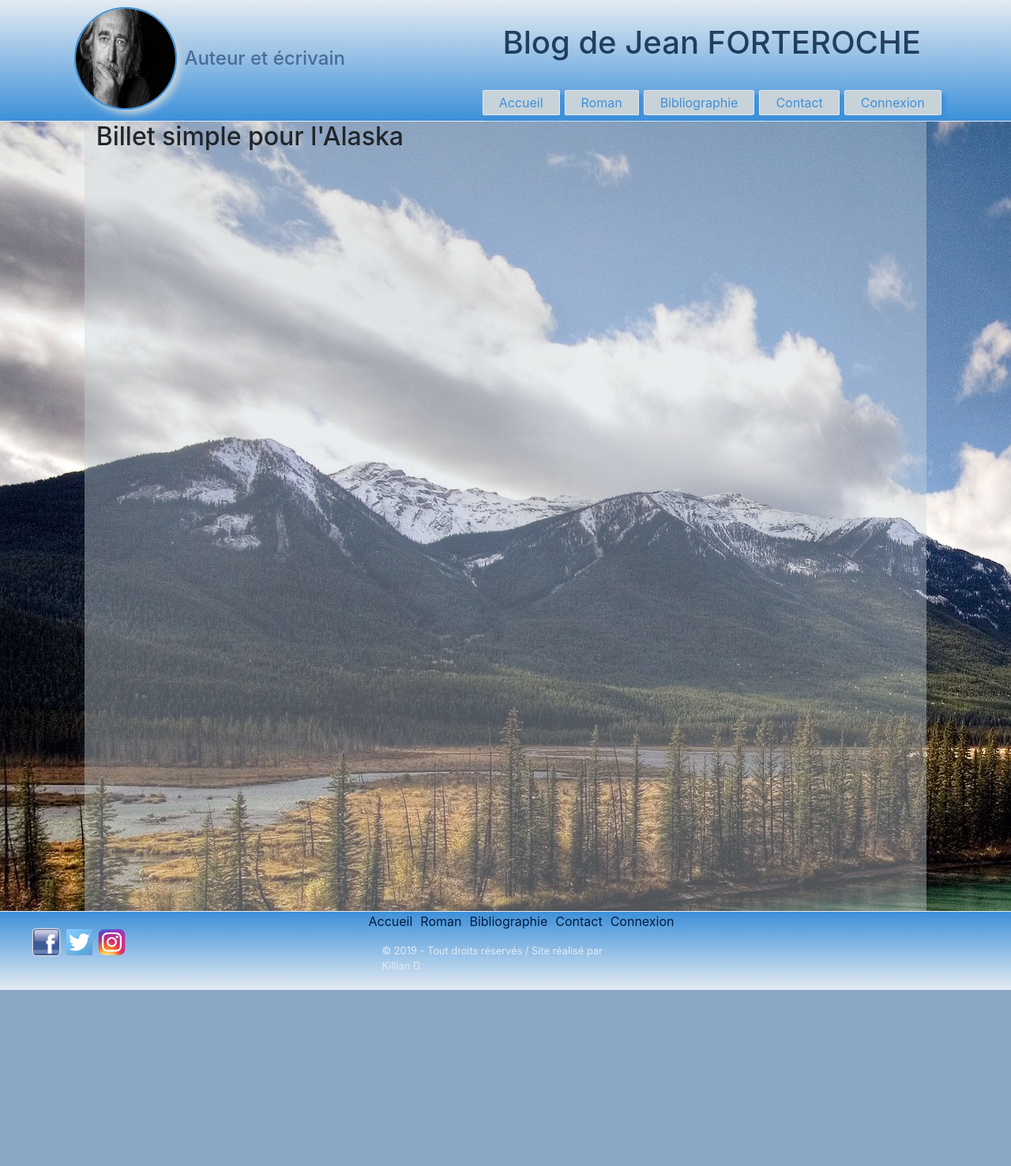
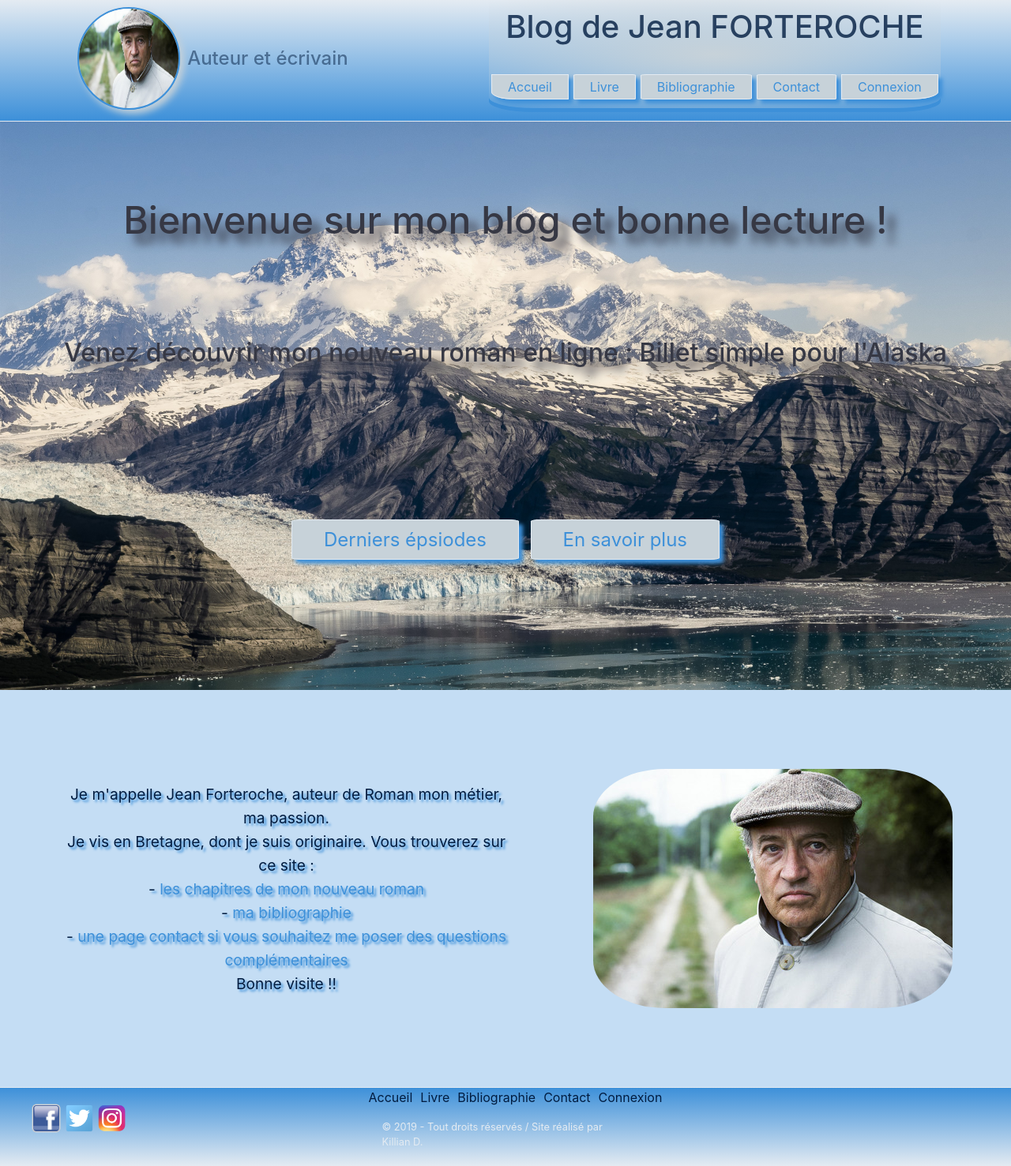
Before and after one commit to darmezik/BlogDeJeanFORTEROCHE, a PHP site: page /BlogDeJeanFORTEROCHE/ in a window 1280 px wide. Shown: the whole page at 79% size. Before the commit the page ends 1254 px from the top, so only its background shows below. Run offline with PHP 8.4, Linux system fonts and the light colour scheme.

Commit message:
add contents home

```diff
--- a/controller/UserController.php
+++ b/controller/UserController.php
@@ -1,15 +1,15 @@
 <?php
-require_once('model/Model.php');
+require_once('model/PostManager.php');
 class UserController
 {
     public function printHome()
     {
-        require('view/viewAccueil.php');
+        require('view/viewHome.php');
     }
 
-    public function printRoman()
+    public function printBook()
     {
-        require('view/viewRoman.php');
+        require('view/viewBook.php');
     }
 
     public function printBibliographie()
--- a/index.php
+++ b/index.php
@@ -14,9 +14,9 @@ try
         {
             $UserController->printHome();
         }
-        elseif($_GET['action'] == 'roman')
+        elseif($_GET['action'] == 'book')
         {
-            $UserController->printRoman();
+            $UserController->printBook();
         }
         elseif($_GET['action'] == 'bibliographie')
         {
--- a/public/css/style.css
+++ b/public/css/style.css
@@ -35,11 +35,18 @@ h4
     margin: 9px;
 }
 
+header #auteur + div
+{
+    height: 137px;
+    border-radius: 0% 0% 10% 10%;
+    background: radial-gradient(ellipse, #C7D2D9, transparent);
+    box-shadow: 0px 5px #3D90D9;
+}
+
 header div h1
 {
+    margin-top: 10px;
     text-align: center;
-    margin: 0;
-    margin-top: 30px;
     color: #011C40;
     opacity: 0.8;
 }
@@ -73,6 +80,16 @@ header nav ul li a:hover
     color: #011C40;
     box-shadow: 2px 2px 2px #C7D2D9;
     text-decoration: none;
+}
+
+#defaultLeft
+{
+    border-radius: 0% 0% 0% 30%;
+}
+
+#defaultRight
+{
+    border-radius: 0% 0% 30% 0%;
 }
                     /* Pied de page (footer) */
 footer
@@ -126,18 +143,106 @@ footer p
     margin-right: auto;
     color: #E4EBF2;
 }
-                    /* Fond des pages */
-.blocPage
+                  /* Page Accueil */
+#headerHome h2
 {
-    background-image: url("../images/fondEcran.jpg");
-    width: 100%;
-    height: 1000px;
+    font-size: 3em;
+    margin-bottom: 120px;
 }
 
-.container
+#headerHome h3
 {
-    background-color: rgba(199, 210, 217, 0.4);
-    height: 1000px;
-    width: 100%;
+    font-size: 2em;
+    margin-bottom: 200px;
 }
-                    /* Page Accueil */
+
+#headerHome h2, #headerHome h3
+{
+    color: #363844;
+    text-shadow: 12px 12px 12px #363844;
+}
+
+#headerHome img
+{
+    position: relative;
+    max-width: 100%;
+}
+
+#headerHome div
+{
+    text-align: center;
+    position: absolute;
+    top: 250px;
+    left: 0;
+    right: 0;
+    bottom: 0;
+    margin: auto;
+}
+
+#headerHome a
+{
+    padding: 10px;
+    padding-left: 40px;
+    padding-right: 40px;
+    margin-left: 5px;
+    margin-right: 5px;
+    background-color: #C7D2D9;
+    border-radius: 5%;
+    border: 1px solid #E4EBF2;
+    box-shadow: 5px 5px 5px #3D90D9;
+    text-decoration: none;
+    color: #3D90D9;
+    font-size: 1.5em;
+}
+
+#headerHome a:hover
+{
+    color: #011C40;
+    box-shadow: 4px 4px 4px #C7D2D9;
+    text-decoration: none;
+}
+
+#fontPresentation
+{
+    background-color: rgba(61, 144, 217, 0.3);
+}
+
+.presentation
+{
+    padding-top: 100px;
+    padding-bottom: 100px;
+    display: flex;
+    justify-content: center;
+    vertical-align: center;
+}
+
+#fontPresentation p
+{
+    font-size: 1.2em;
+    text-shadow: 3px 3px 3px #3D90D9;
+    text-align: center;
+    line-height: 30px;
+    max-width: 45%;
+    margin-right: 50px;
+    margin-top: auto;
+    margin-bottom: auto;
+    color: #011C40;
+}
+
+#fontPresentation a
+{
+    color: #3D90D9;
+}
+
+#fontPresentation a:hover
+{
+    text-decoration: none;
+    color: #011C40;
+    text-shadow: 4px 4px 4px black;
+}
+
+#fontPresentation img
+{
+    margin-left: 50px;
+    border-radius: 20%;
+}
--- a/view/template.php
+++ b/view/template.php
@@ -10,28 +10,25 @@
     <body>
         <header>
             <div id="auteur">
-                <img src="public/images/photoJean.jpg" alt="Photo de Jean FORTEROCHE" />
+                <img src="public/images/photoJean.jpg" alt="Jean FORTEROCHE" />
                 <h4>Auteur et écrivain</h4>
             </div>
             <div>
-                <div>
                 <h1>Blog de Jean FORTEROCHE</h1>
-                </div>
                 <nav>
                     <ul>
-                        <li><a href="index.php?action=home">Accueil</a></li>
-                        <li><a href="index.php?action=Roman">Roman</a></li>
+                        <li><a id="defaultLeft" href="index.php?action=home">Accueil</a></li>
+                        <li><a href="index.php?action=book">Livre</a></li>
                         <li><a href="index.php?action=bibliographie">Bibliographie</a></li>
                         <li><a href="index.php?action=contact">Contact</a></li>
-                        <li><a href="#">Connexion</a></li>
+                        <li><a id="defaultRight" href="#">Connexion</a></li>
                     </ul>
                 </nav>
             </div>
         </header>
         <div class="blocPage">
-            <section class="container col-md-10 col-md-offset-1">
                 <?= $content ?>
-            </section>
+        </div>
         <footer>
             <div id="sociaux">
                 <a href="https://www.facebook.com/" target="_blank"><img id="facebook" src="public/images/facebook.png" /></a>
@@ -41,7 +38,7 @@
             <nav>
                 <ul>
                     <li><a href="index.php?action=home">Accueil</a></li>
-                        <li><a href="index.php?action=Roman">Roman</a></li>
+                    <li><a href="index.php?action=book">Livre</a></li>
                     <li><a href="index.php?action=bibliographie">Bibliographie</a></li>
                     <li><a href="index.php?action=contact">Contact</a></li>
                     <li><a href="#">Connexion</a></li>
@@ -49,6 +46,5 @@
             </nav>
             <p>© 2019 - Tout droits réservés / Site réalisé par Killian D.</p>
         </footer>
-        </div>
     </body>
 </html>
--- a/view/viewAccueil.php
+++ /dev/null
@@ -1,7 +0,0 @@
-<?php $title = 'Blog de Jean FORTEROCHE'; ?>
-<?php ob_start(); ?>
-<div id="titre">
-    <h2>Billet simple pour l'Alaska</h2>
-</div>
-<?php $content = ob_get_clean(); ?>
-<?php require('template.php'); ?>
--- /dev/null
+++ b/view/viewHome.php
@@ -0,0 +1,26 @@
+<?php $title = 'Blog de Jean FORTEROCHE'; ?>
+<?php ob_start(); ?>
+<section id="headerHome">
+    <img src="public/images/fondEcran.jpg" alt="Fond d'écran de montagnes" />
+    <div>
+        <h2>Bienvenue sur mon blog et bonne lecture !</h2>
+        <h3>Venez découvrir mon nouveau roman en ligne : Billet simple pour l'Alaska</h3>
+        <a href="#">Derniers épsiodes</a>
+        <a href="#fontPresentation">En savoir plus</a>
+    </div>
+</section>
+<section id="fontPresentation">
+    <div class="presentation">
+        <p>Je m'appelle Jean Forteroche, auteur de Roman mon métier, ma passion.<br />
+            Je vis en Bretagne, dont je suis originaire. Vous trouverez sur ce site :<br />
+             - <a href="index.php?action=book">les chapitres de mon nouveau roman</a><br />
+             - <a href="index.php?action=bibliographie">ma bibliographie</a><br />
+             - <a href="index.php?action=contact">une page contact si vous souhaitez me poser des questions complémentaires</a><br />
+            Bonne visite !!</p>
+        <img src="public/images/photoJean.jpg" alt="Jean Forteroche" />
+    </div>
+</section>
+<section id="fontChapitre">
+</section>
+<?php $content = ob_get_clean(); ?>
+<?php require('template.php'); ?>
```
Also changed, not shown: model/PostManager.php (renamed from model/Model.php), public/images/fondEcran.jpg, public/images/photoJean.jpg, view/viewBook.php (renamed from view/viewRoman.php). Lines whose indentation alone changed are shown as unchanged.
